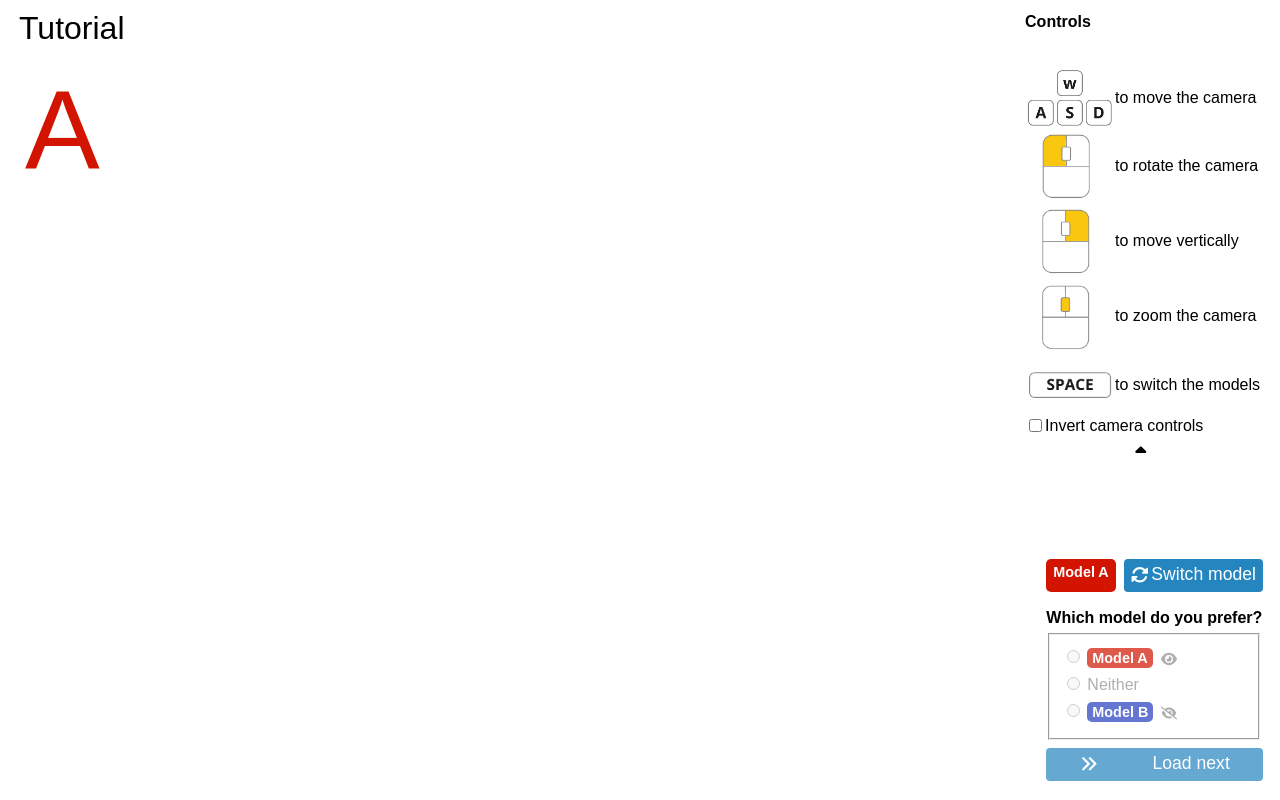
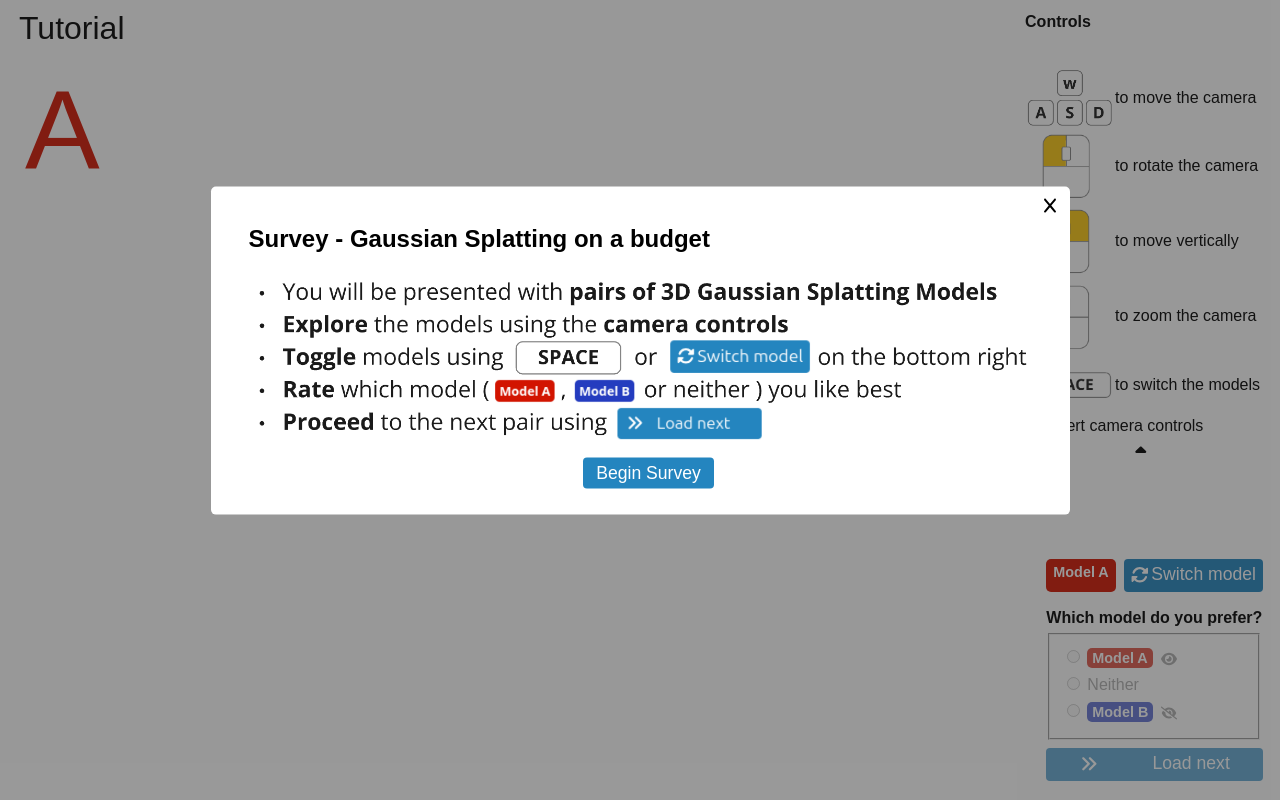
Before and after one commit to PaulErpen/eval-viewer, a React (Vite) app: page / in a window 1280 px wide. Built offline with nearby package versions, Linux system fonts and the light colour scheme; no server answers.

Commit message:
Add simple tutorial message

```diff
--- a/src/components/eval-handler/eval-handler.scss
+++ b/src/components/eval-handler/eval-handler.scss
@@ -2,6 +2,7 @@
   position: relative;
   height: 100vh;
   font-family: sans-serif;
+  overflow: hidden;
 
   .ui-container-wrapper {
     .camera-controls-wrapper {
--- a/src/components/eval-handler/eval-handler.tsx
+++ b/src/components/eval-handler/eval-handler.tsx
@@ -6,6 +6,7 @@ import { FaAnglesRight, FaRotate } from "react-icons/fa6";
 import { CameraControlsPanel } from "../camera-controls-panel/camera-controls-panel";
 import { ModelLozenge } from "../lozenge/model-lozenge";
 import { FinishedMessage } from "../finished-message/finished-message";
+import { TutorialMessage } from "../tutorial-message/tutorial-message";
 
 export const EvalHandler = () => {
   const {
@@ -53,6 +54,8 @@ export const EvalHandler = () => {
           isFinished={isFinished}
         />
       )}
+
+      <TutorialMessage />
 
       {!isFinished && (
         <div className="header-container">
--- /dev/null
+++ b/src/components/tutorial-message/tutorial-message.scss
@@ -0,0 +1,44 @@
+.tutorial-message-wrapper {
+  position: absolute;
+  width: 100vw;
+  height: 100vh;
+  background-color: rgba(38, 38, 38, 0.47);
+  top: 0;
+  left: 0;
+  z-index: 500000;
+
+  .tutorial-message-body {
+    background-color: white;
+    width: min(90%, 800px);
+    margin: 0 auto;
+    top: 50%;
+    position: relative;
+    transform: translateY(-65%);
+    padding: 18px 21px 26px 38px;
+    border-radius: 5px;
+
+    img {
+      width: 100%;
+    }
+
+    .close-button {
+      position: absolute;
+      top: 11px;
+      right: 12px;
+
+      &:hover > svg {
+        color: rgb(105, 105, 105);
+      }
+    }
+
+    .begin-wrapper {
+      margin-top: 10px;
+
+      button {
+        margin: 0 auto;
+        padding-right: 13px;
+        padding-left: 13px;
+      }
+    }
+  }
+}
--- /dev/null
+++ b/src/components/tutorial-message/tutorial-message.tsx
@@ -0,0 +1,25 @@
+import { FaX } from "react-icons/fa6";
+import "./tutorial-message.scss";
+import { useState } from "react";
+
+export const TutorialMessage = () => {
+  const [isOpen, setIsOpen] = useState(true);
+
+  return (
+    <div
+      className="tutorial-message-wrapper"
+      style={{ display: isOpen ? "block" : "none" }}
+    >
+      <div className="tutorial-message-body">
+        <h2>Survey - Gaussian Splatting on a budget</h2>
+        <div className="close-button" onClick={() => setIsOpen(false)}>
+          <FaX />
+        </div>
+        <img src="./tutorial-message.png" />
+        <div className="begin-wrapper">
+          <button onClick={() => setIsOpen(false)}>Begin Survey</button>
+        </div>
+      </div>
+    </div>
+  );
+};
```
Also changed, not shown: public/tutorial-message.png (added).
